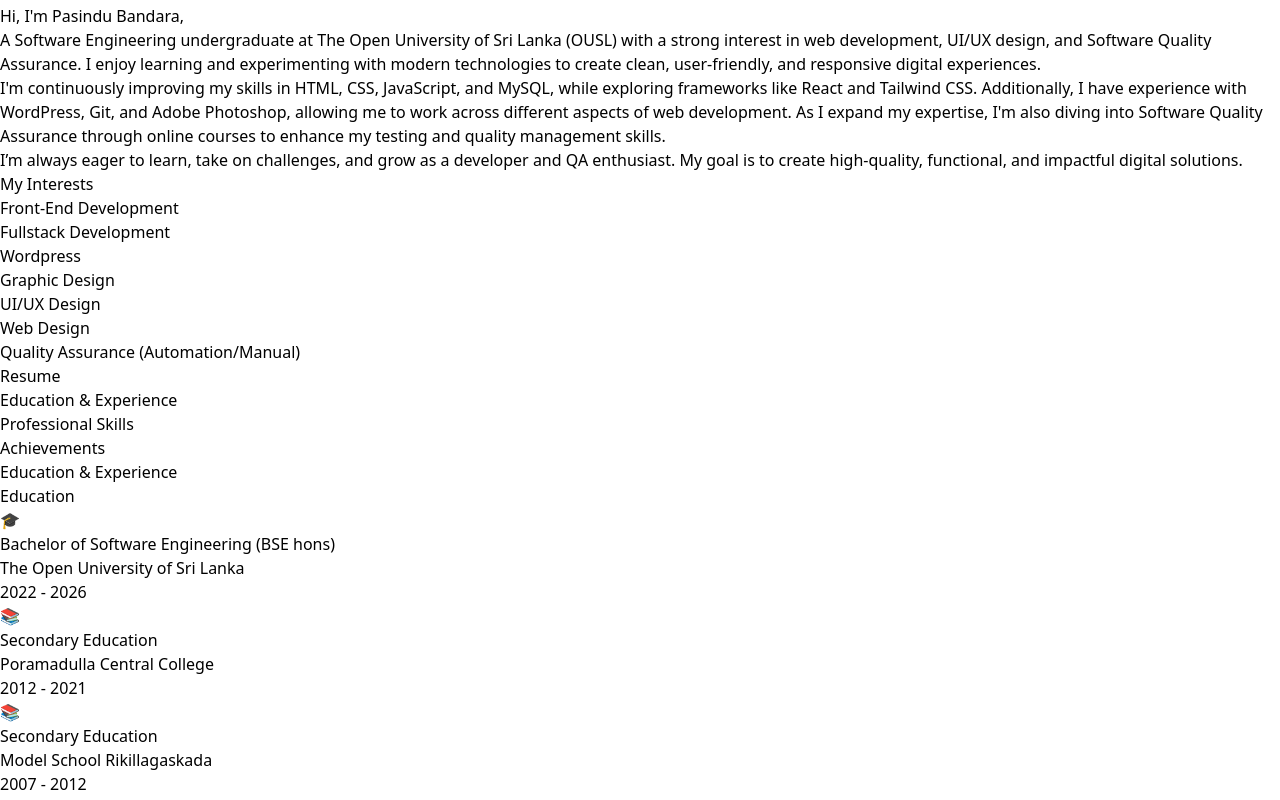
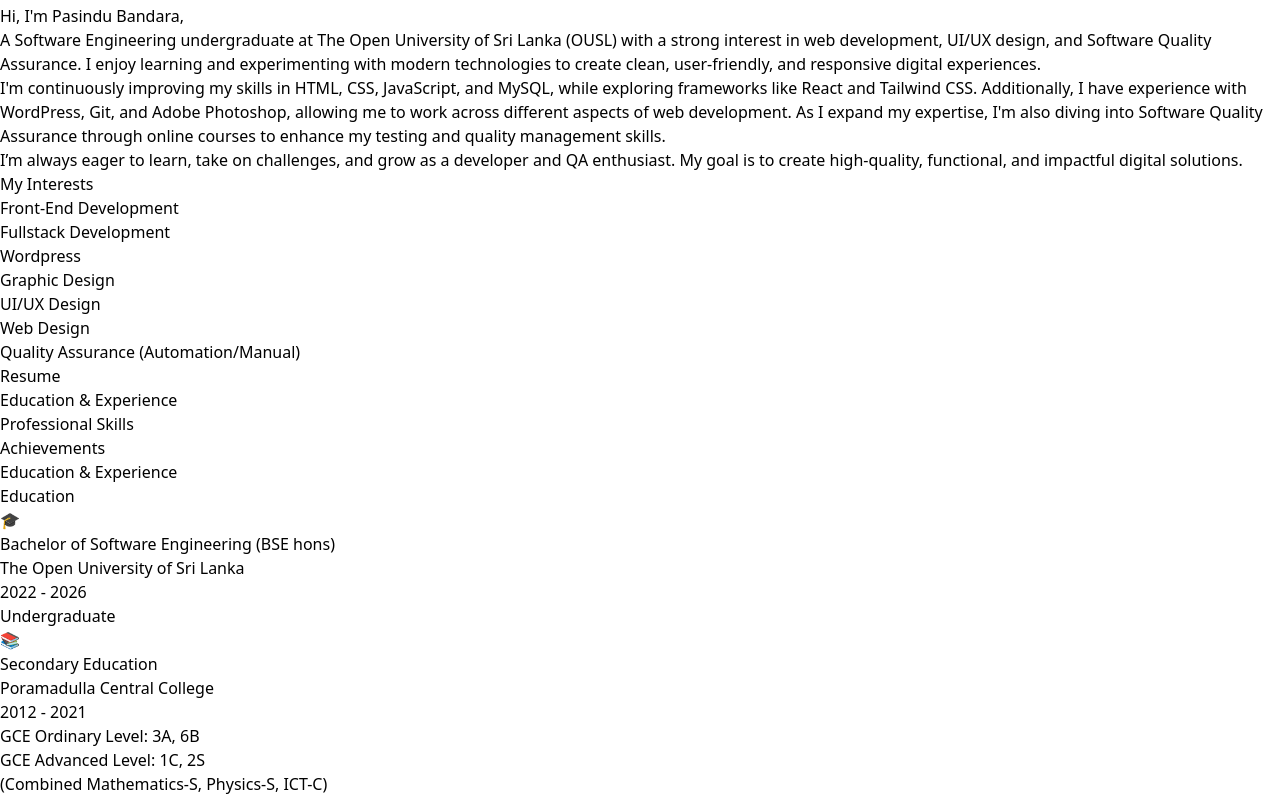
Before and after one commit to pasindu526/pasindu526.github.io, a React (Vite) app: page / in a window 1280 px wide. Both pictures are taken after a click on the item "Education & Experience". Shown: the part 2398-3198 px from the top of the page. Built offline with nearby package versions, Linux system fonts and the light colour scheme.

Commit message:
Update Education & Experience

```diff
--- a/src/components/Education.jsx
+++ b/src/components/Education.jsx
@@ -4,20 +4,19 @@ const education = [
     degree: 'Bachelor of Software Engineering (BSE hons)',
     institution: 'The Open University of Sri Lanka',
     year: '2022 - 2026',
-    // description:
-    //   'Graduated with a strong foundation in critical thinking and problem-solving.',
+    description: 'Undergraduate', //'with a strong foundation in critical thinking and problem-solving.',
     icon: '🎓',
   },
   {
     degree: 'Secondary Education ',
     institution: 'Poramadulla Central College',
     year: '2012 - 2021',
-    // description:
-    //   'Lorem ipsum dolor sit amet consectetur adipisicing elit Vel molestiae.',
+    description:
+      'GCE Ordinary Level: 3A, 6B\nGCE Advanced Level: 1C, 2S\n(Combined Mathematics-S, Physics-S, ICT-C)',
     icon: '📚',
   },
   {
-    degree: 'Secondary Education ',
+    degree: 'Primary Education ',
     institution: 'Model School Rikillagaskada',
     year: '2007 - 2012',
     // description:
@@ -29,7 +28,7 @@ const education = [
 const experience = [
   {
     role: 'Management Assistant (MA)',
-    company: 'Genesis College International',
+    company: 'Genesis College International Kandy',
     year: '2023 - 2024',
     // description:
     //   'Founded a digital marketing and web development agency, delivering tailored solutions.',
@@ -73,7 +72,12 @@ const Education = () => {
                   </h4>
                   <p className="text-gray-400">{edu.institution}</p>
                   <p className="text-gray-400 text-sm italic">{edu.year}</p>
-                  {/* <p className="text-gray-400 mt-2">{edu.description}</p> */}
+                  <p
+                    style={{ whiteSpace: 'pre-line' }}
+                    className="text-gray-400 mt-2"
+                  >
+                    {edu.description}
+                  </p>
                 </div>
               </div>
             ))}
```
